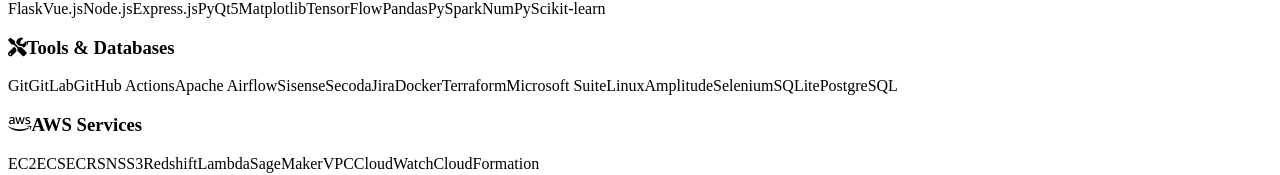
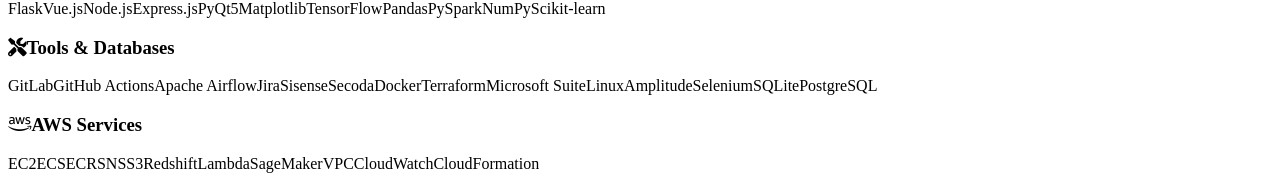
Before and after one commit to patelharshb/harsh-patel-portfolio, a React (Vite) app in the folder client/: page / in a window 1280 px wide. Shown: the part 750-925 px from the top of the page. Built offline with nearby package versions, Linux system fonts and the light colour scheme; a web font is replaced by a local one.

Commit message:
new change

```diff
--- a/client/src/components/skills-section.tsx
+++ b/client/src/components/skills-section.tsx
@@ -9,7 +9,7 @@ export default function SkillsSection() {
   ];
 
   const tools = [
-    "Git", "GitLab", "GitHub Actions","Apache Airflow", "Sisense", "Secoda", "Jira", "Docker", "Terraform",
+    "GitLab", "GitHub Actions","Apache Airflow", "Jira", "Sisense", "Secoda", "Docker", "Terraform",
     "Microsoft Suite", "Linux", "Amplitude", "Selenium", "SQLite", "PostgreSQL"
   ];
 
```
Also changed, not shown: vercel.json.
